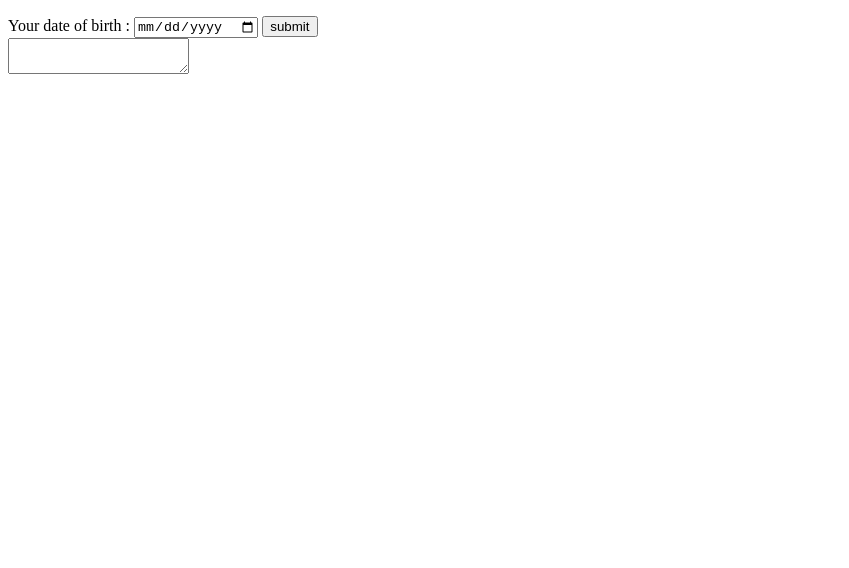
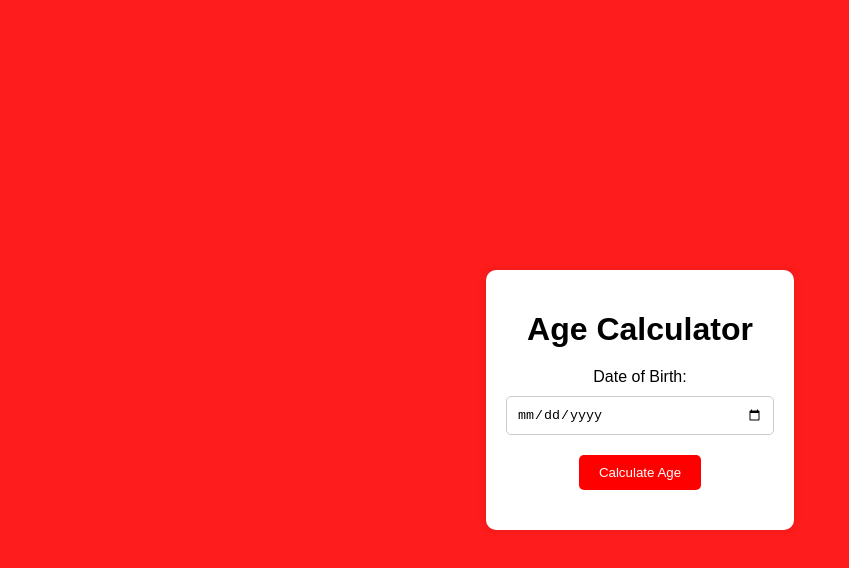
Before and after one commit to hajarbsk/CodeAlpha_AgeCalculator, a plain HTML site: page index.html in a window 1280 px wide. Shown: the whole page, without its empty margins (0-849 px from the left). Drawn offline with Linux system fonts and the light colour scheme.

Commit message:
ajout de fichier css

```diff
--- a/index.css
+++ b/index.css
@@ -0,0 +1,57 @@
+body {
+    font-family: Arial, sans-serif;
+    background-color: #ff1c1c;
+    display: flex;
+    justify-content: center;
+    align-items: center;
+    height: 100vh;
+    margin: 0;
+}
+
+.container {
+    background-color: #fff;
+    padding: 20px;
+    border-radius: 10px;
+    box-shadow: 0 0 10px rgba(0, 0, 0, 0.1);
+    text-align: center;
+}
+
+h1 {
+    margin-bottom: 20px;
+}
+
+form {
+    margin-bottom: 20px;
+}
+
+label {
+    display: block;
+    margin-bottom: 10px;
+}
+
+input {
+    padding: 10px;
+    margin-bottom: 20px;
+    border-radius: 5px;
+    border: 1px solid #ccc;
+    width: 100%;
+    box-sizing: border-box;
+}
+
+button {
+    padding: 10px 20px;
+    border: none;
+    border-radius: 5px;
+    background-color: #ff0000;
+    color: #fff;
+    cursor: pointer;
+}
+
+button:hover {
+    background-color: #ff0000;
+}
+
+#result {
+    font-size: 1.2em;
+    font-weight: bold;
+}
--- a/index.html
+++ b/index.html
@@ -4,20 +4,18 @@
     <meta charset="UTF-8">
     <meta name="viewport" content="width=device-width, initial-scale=1.0">
     <title>Age Calculator</title>
+    <link rel="stylesheet" href="index.css">
 </head>
 <body>
-    <p>
-        <div class="before">
-            <form action="get">
-                <label for="birth">Your date of birth :</label>
-                <input type="date" name="birth" id="birth">
-                <button> submit </button>
-            </form>
-        </div>
-        <div class="after">
-            <textarea name="" id=""> </textarea>
-        </div>
-
-    </p>
+    <div class="container">
+        <h1>Age Calculator</h1>
+        <form id="ageForm">
+            <label for="dob">Date of Birth:</label>
+            <input type="date" id="dob" name="dob" required>
+            <button type="submit">Calculate Age</button>
+        </form>
+        <div id="result"></div>
+    </div>
+    <script src="index.js"></script>
 </body>
 </html>
--- a/index.js
+++ b/index.js
@@ -0,0 +1,14 @@
+document.getElementById('ageForm').addEventListener('submit', function(e) {
+    e.preventDefault();
+
+    const dob = new Date(document.getElementById('dob').value);
+    const today = new Date();
+    let age = today.getFullYear() - dob.getFullYear();
+    const m = today.getMonth() - dob.getMonth();
+
+    if (m < 0 || (m === 0 && today.getDate() < dob.getDate())) {
+        age--;
+    }
+
+    document.getElementById('result').innerText = `You are ${age} years old.`;
+});
```
